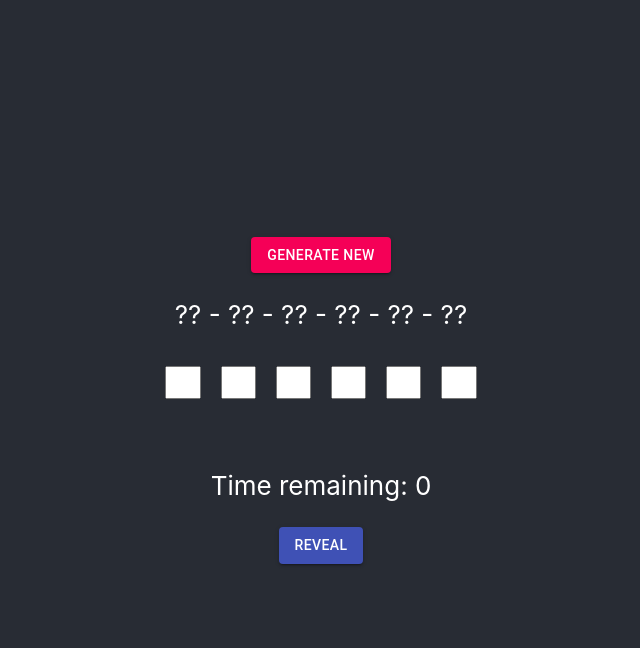
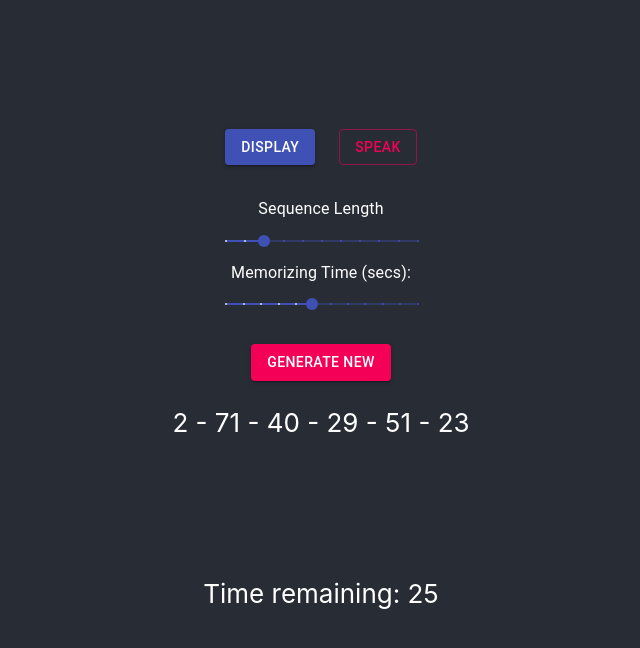
Before and after one commit to roberto-carboni/sequence-memory, a React (Create React App) app: page / in a window 1280 px wide. Shown: the top 648 px of the page, without its empty margins (319-959 px from the left). Built offline with nearby package versions, Linux system fonts and the light colour scheme.

Commit message:
add speech

```diff
--- a/public/index.html
+++ b/public/index.html
@@ -9,7 +9,6 @@
       name="description"
       content="Web site created using create-react-app"
     />
-    <link rel="apple-touch-icon" href="%PUBLIC_URL%/logo192.png" />
     <!--
       manifest.json provides metadata used when your web app is installed on a
       user's mobile device or desktop. See https://developers.google.com/web/fundamentals/web-app-manifest/
--- a/src/App.tsx
+++ b/src/App.tsx
@@ -3,12 +3,14 @@ import HighlightOffIcon from '@material-ui/icons/HighlightOff';
 import CheckCircleOutlineIcon from '@material-ui/icons/CheckCircleOutline';
 import green from '@material-ui/core/colors/green';
 import './App.css';
-import { Button } from '@material-ui/core';
+import { Button, Grid, Slider, Typography } from '@material-ui/core';
 
 function App() {
+  const [spoken, setSpoken] = useState(false);
+  const [seqLengt, setSeqLength] = useState<number>(6);
   const [sequence, setSequence] = useState<number[]>([]);
   const [showSequence, setShowSequence] = useState(true);
-  const [allowedTime, setAllowedTime] = useState(5);
+  const [allowedTime, setAllowedTime] = useState(30);
   const [timeLeft, setTimeLeft] = useState(allowedTime);
   const [answers, setAnswers] = useState<(number | undefined)[]>([]);
 
@@ -17,7 +19,7 @@ function App() {
   const generateSequence = () => {
     const newSequence = [];
     const newAnswers = [];
-    for (let i = 0; i < 6; i++) {
+    for (let i = 0; i < seqLengt; i++) {
       const number = Math.floor(Math.random() * 100);
       newSequence.push(number);
       newAnswers.push(undefined);
@@ -26,6 +28,17 @@ function App() {
     setSequence(newSequence);
     setAnswers(newAnswers);
     setTimeLeft(allowedTime);
+    if (spoken) {
+      speakSequence(newSequence);
+    }
+  };
+
+  const speakSequence = (newSequence: number[]) => {
+    const utterance = new SpeechSynthesisUtterance(
+      `${newSequence.join('. ')}.`
+    );
+
+    speechSynthesis.speak(utterance);
   };
 
   const revealSequence = () => {
@@ -67,6 +80,7 @@ function App() {
           <CheckCircleOutlineIcon
             style={{ ...resultStyle, color: green[500] }}
             fontSize='large'
+            key={index}
           />
         );
       }
@@ -75,15 +89,12 @@ function App() {
           color='error'
           fontSize='large'
           style={{ ...resultStyle }}
+          key={index}
         />
       );
     });
 
   const countdown = () => {
-    if (timeLeft === 1) {
-      setShowSequence(false);
-    }
-
     if (timeLeft > 0) {
       setTimeLeft((prev) => (prev > 0 ? prev - 1 : 0));
     } else {
@@ -93,19 +104,85 @@ function App() {
 
   useEffect(() => {
     timer.current = setInterval(countdown, 1000);
-
+    if (timeLeft === 0) {
+      setShowSequence(false);
+    }
     return () => clearInterval(timer.current);
   }, [timeLeft]);
 
   useEffect(() => {
     generateSequence();
-  }, []);
+  }, [spoken]);
 
   const hideableItemsVisibility = timeLeft > 0 ? 'hidden' : 'initial';
 
   return (
     <div className='App'>
       <header className='App-header'>
+        <div style={{ marginBottom: '20px' }}>
+          <Grid
+            component='label'
+            container
+            alignItems='center'
+            spacing={3}
+            style={{ marginBottom: '20px' }}
+          >
+            <Grid item>
+              <Button
+                variant={spoken ? 'outlined' : 'contained'}
+                color='primary'
+                onClick={() => {
+                  if (spoken) {
+                    setSpoken(false);
+                  }
+                }}
+              >
+                Display
+              </Button>
+            </Grid>
+
+            <Grid item>
+              <Button
+                variant={spoken ? 'contained' : 'outlined'}
+                color='secondary'
+                onClick={() => {
+                  if (!spoken) {
+                    setSpoken(true);
+                  }
+                }}
+              >
+                Speak
+              </Button>
+            </Grid>
+          </Grid>
+
+          <Typography id='length-slider' gutterBottom>
+            Sequence Length
+          </Typography>
+          <Slider
+            defaultValue={seqLengt}
+            value={seqLengt}
+            valueLabelDisplay='auto'
+            step={1}
+            marks
+            min={4}
+            max={14}
+            onChange={(_, newValue) => setSeqLength(newValue as number)}
+          />
+          <Typography id='discrete-slider' gutterBottom>
+            {`${spoken ? 'Lapsed' : 'Memorizing'} Time (secs):`}
+          </Typography>
+          <Slider
+            defaultValue={seqLengt}
+            value={allowedTime}
+            valueLabelDisplay='auto'
+            step={5}
+            marks
+            min={5}
+            max={60}
+            onChange={(_, newValue) => setAllowedTime(newValue as number)}
+          />
+        </div>
         <Button
           variant='contained'
           color='secondary'
@@ -114,7 +191,13 @@ function App() {
           Generate New
         </Button>
 
-        <p>{renderSequence()}</p>
+        <p
+          style={{
+            visibility: spoken ? 'hidden' : 'initial',
+          }}
+        >
+          {renderSequence()}
+        </p>
 
         <div
           className='answer-container'
@@ -131,13 +214,21 @@ function App() {
           {renderResults()}
         </div>
 
-        <p>Time remaining: {timeLeft}</p>
+        <p
+          style={{
+            visibility: timer.current ? 'initial' : 'hidden',
+          }}
+        >
+          Time remaining: {timeLeft}
+        </p>
 
         <Button
           variant='contained'
           color='primary'
           onClick={revealSequence}
-          style={{ visibility: hideableItemsVisibility }}
+          style={{
+            visibility: timeLeft === 0 && !showSequence ? 'initial' : 'hidden',
+          }}
         >
           Reveal
         </Button>
```
Also changed, not shown: public/manifest.json.
